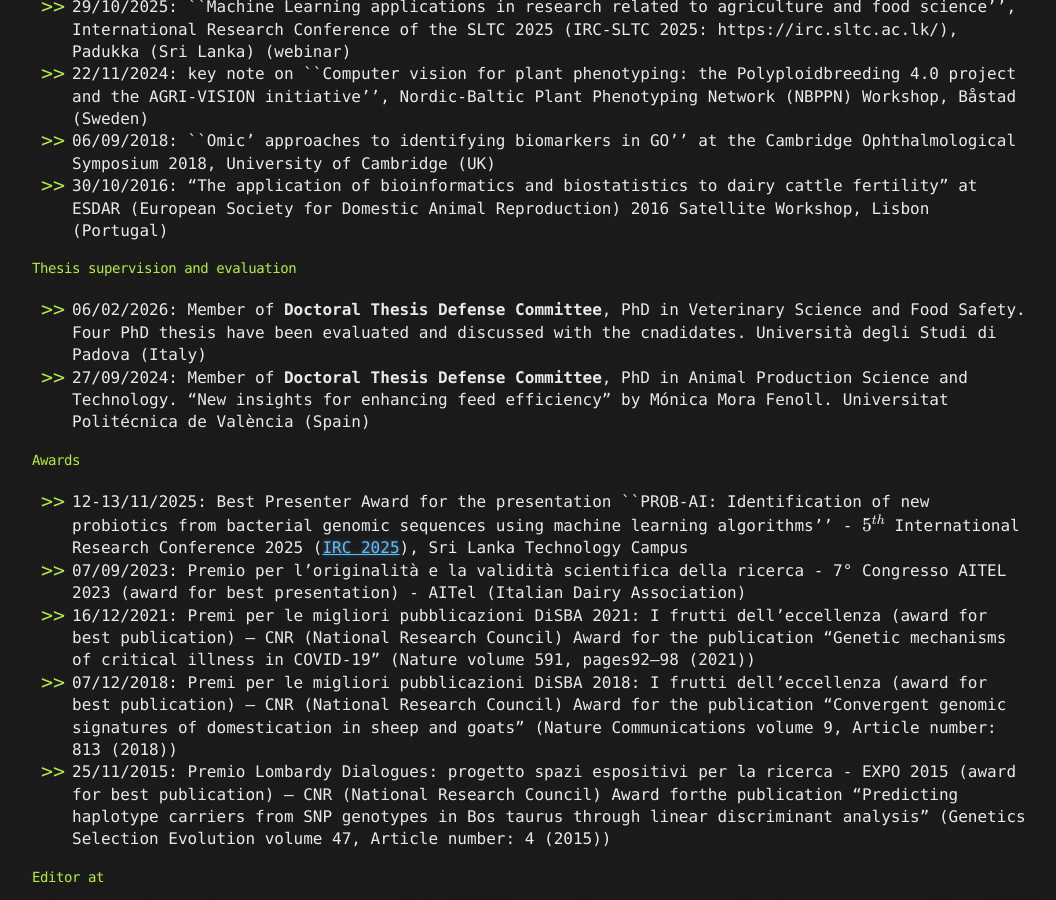
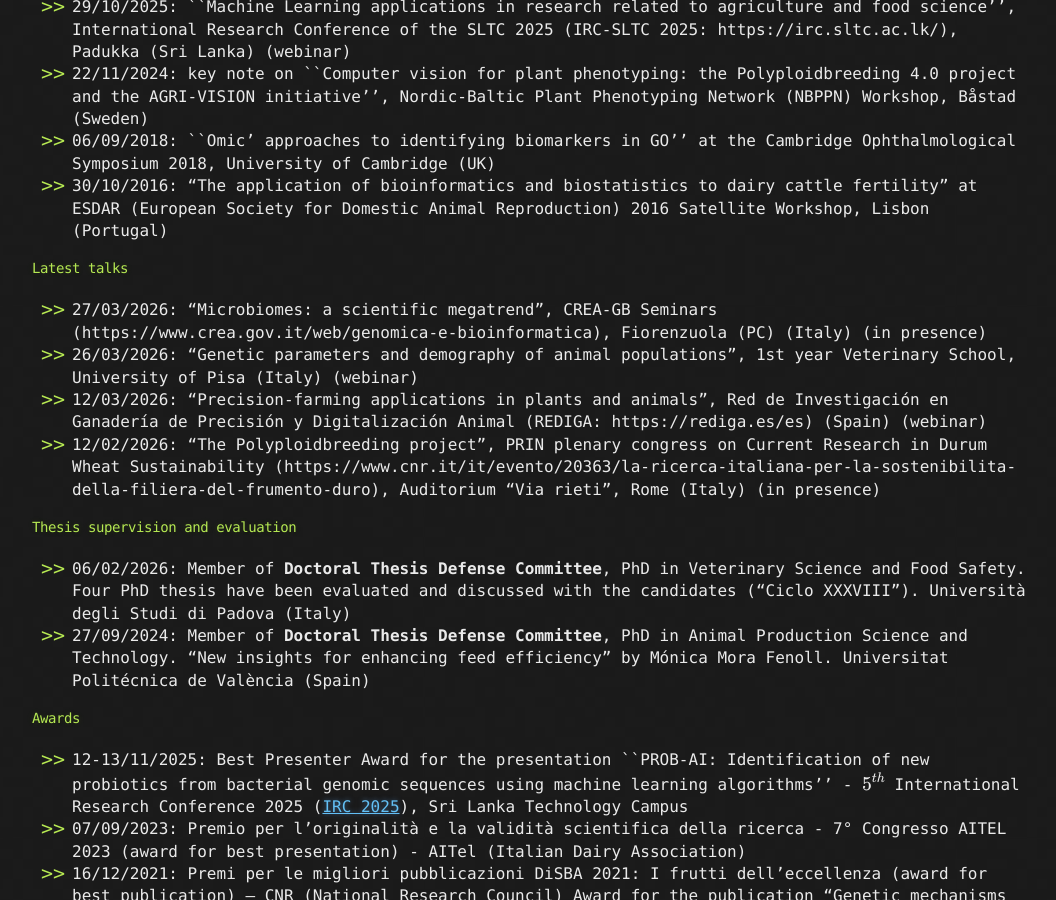
Before and after one commit to bioinformateachers/bioinformateachers.github.io, a Jekyll site: the page built from filippo.md, in a window 1280 px wide and 900 px high, scrolled down 5014 px. Shown: the whole window, without its empty margins (108-1164 px from the left). Built offline with Jekyll 4.4.1, drawn with Linux system fonts in a browser that asks for light colours; formulas are drawn with MathJax 3.

Commit message:
latest talks

```diff
--- a/filippo.md
+++ b/filippo.md
@@ -149,9 +149,16 @@ Very smart people who I had the honor of mentoring:
 - 06/09/2018: ``Omic' approaches to identifying biomarkers in GO'' at the Cambridge Ophthalmological Symposium 2018, University of Cambridge (UK)
 - 30/10/2016: "The application of bioinformatics and biostatistics to dairy cattle fertility" at ESDAR (European Society for Domestic Animal Reproduction) 2016 Satellite Workshop, Lisbon (Portugal)
 
+#### Latest talks
+
+- 27/03/2026: "Microbiomes: a scientific megatrend", CREA-GB Seminars (https://www.crea.gov.it/web/genomica-e-bioinformatica), Fiorenzuola (PC) (Italy) (in presence)
+- 26/03/2026: "Genetic parameters and demography of animal populations", 1st year Veterinary School, University of Pisa (Italy) (webinar)
+- 12/03/2026: "Precision-farming applications in plants and animals", Red de Investigación en Ganadería de Precisión y Digitalización Animal (REDIGA: https://rediga.es/es) (Spain) (webinar)
+- 12/02/2026: "The Polyploidbreeding project", PRIN plenary congress on Current Research in Durum Wheat Sustainability (https://www.cnr.it/it/evento/20363/la-ricerca-italiana-per-la-sostenibilita-della-filiera-del-frumento-duro), Auditorium "Via rieti", Rome (Italy) (in presence)
+
 #### Thesis supervision and evaluation
 
-- 06/02/2026: Member of **Doctoral Thesis Defense Committee**, PhD in Veterinary Science and Food Safety. Four PhD thesis have been evaluated and discussed with the cnadidates. Università degli Studi di Padova (Italy)
+- 06/02/2026: Member of **Doctoral Thesis Defense Committee**, PhD in Veterinary Science and Food Safety. Four PhD thesis have been evaluated and discussed with the candidates ("Ciclo XXXVIII"). Università degli Studi di Padova (Italy)
 - 27/09/2024: Member of **Doctoral Thesis Defense Committee**, PhD in Animal Production Science and Technology. "New insights for enhancing feed efficiency" by Mónica Mora Fenoll. Universitat Politécnica de València (Spain)
 
 #### Awards
```
